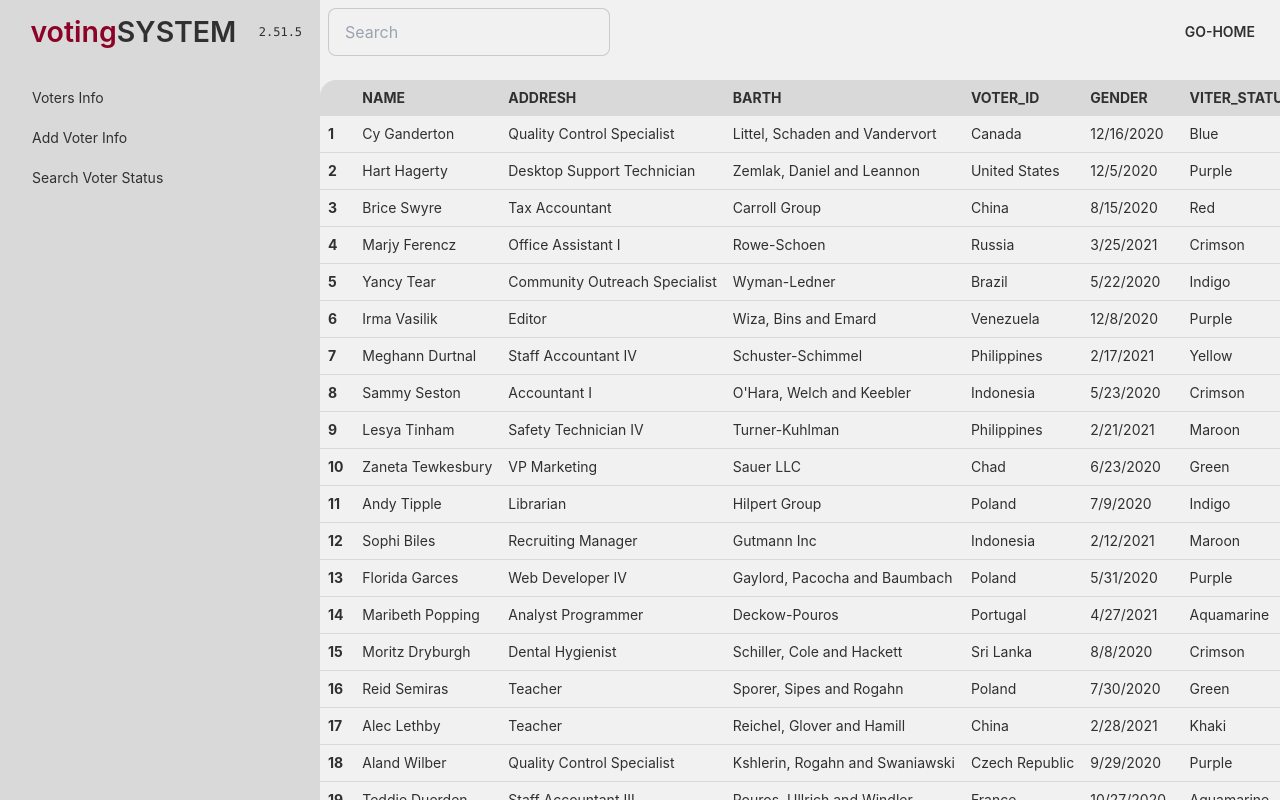
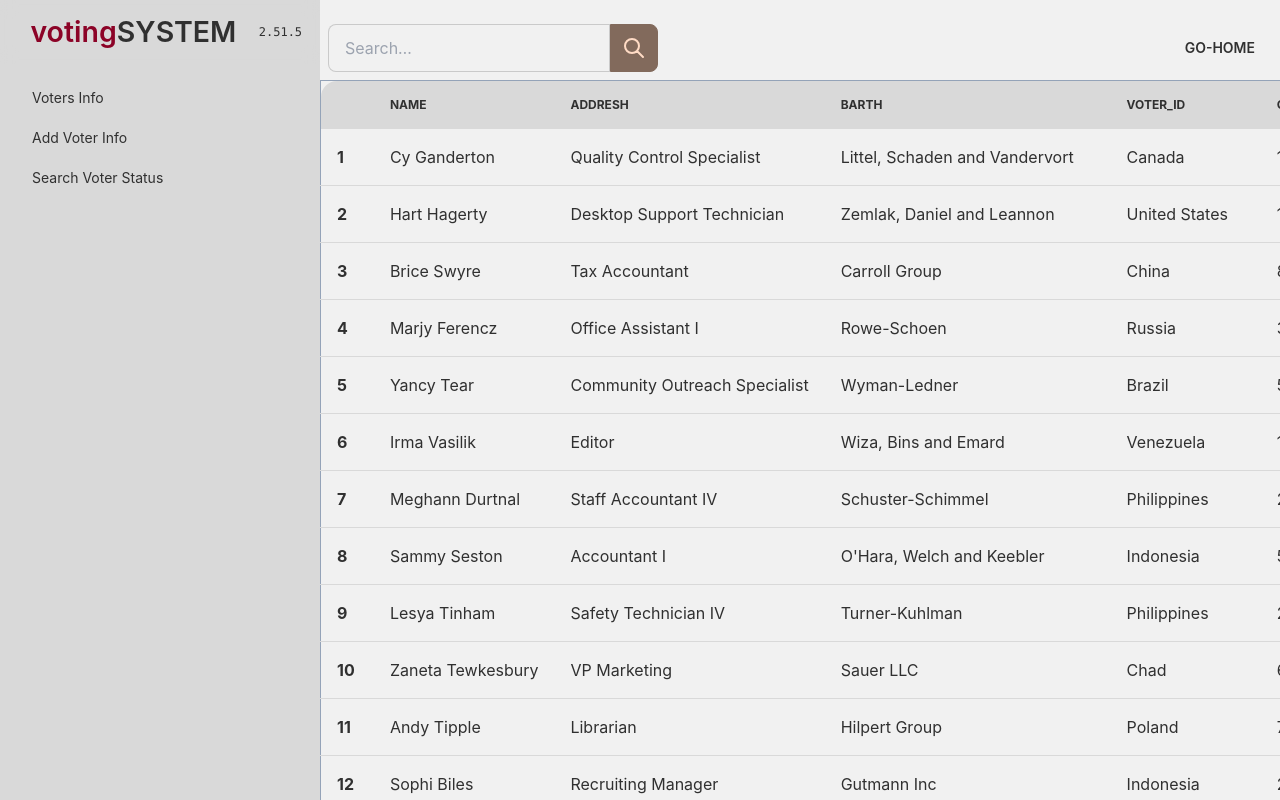
Before and after one commit to f4faysal/voting-system, a React (Create React App) app in the folder voting-client-side/: page /dashboard/voters-info in a window 1280 px wide. Built offline with nearby package versions, Linux system fonts and the light colour scheme; no server answers; sample sign-in values are in the browser's storage.

Commit message:
design a table

```diff
--- a/voting-client-side/package.json
+++ b/voting-client-side/package.json
@@ -3,13 +3,15 @@
   "version": "0.1.0",
   "private": true,
   "dependencies": {
-    "@heroicons/react": "^2.0.13",
+    "@heroicons/react": "^2.0.16",
+    "@tanstack/react-query": "^4.28.0",
     "@testing-library/jest-dom": "^5.16.5",
     "@testing-library/react": "^13.4.0",
     "@testing-library/user-event": "^13.5.0",
     "daisyui": "^2.51.5",
     "firebase": "^9.15.0",
     "react": "^18.2.0",
+    "react-datepicker": "^4.10.0",
     "react-dom": "^18.2.0",
     "react-hot-toast": "^2.4.0",
     "react-router-dom": "^6.6.1",
--- a/voting-client-side/src/Components/DashbordNavbar.js
+++ b/voting-client-side/src/Components/DashbordNavbar.js
@@ -6,11 +6,29 @@ const DashbordNavbar = () => {
     <div className="navbar bg-base-100">
       <div className="flex-1">
         <div className="form-control">
-          <input
-            type="text"
-            placeholder="Search"
-            className="input input-bordered"
-          />
+          <div className="input-group">
+            <input
+              type="text"
+              placeholder="Search…"
+              className="input input-bordered"
+            />
+            <button className="btn btn-square">
+              <svg
+                xmlns="http://www.w3.org/2000/svg"
+                className="h-6 w-6"
+                fill="none"
+                viewBox="0 0 24 24"
+                stroke="currentColor"
+              >
+                <path
+                  strokeLinecap="round"
+                  strokeLinejoin="round"
+                  strokeWidth="2"
+                  d="M21 21l-6-6m2-5a7 7 0 11-14 0 7 7 0 0114 0z"
+                />
+              </svg>
+            </button>
+          </div>
         </div>
       </div>
       <div className="flex-none gap-2">
--- a/voting-client-side/src/Layout/DashboardLayout.js
+++ b/voting-client-side/src/Layout/DashboardLayout.js
@@ -1,6 +1,5 @@
 import React from "react";
 import { Link, Outlet } from "react-router-dom";
-import DashbordNavbar from "../Components/DashbordNavbar";
 
 const DashboardLayout = () => {
   return (
@@ -11,7 +10,7 @@ const DashboardLayout = () => {
         <input id="my-drawer-2" type="checkbox" className="drawer-toggle" />
         <div className="drawer-content ">
           {/* <!-- Page content here --> */}
-          <DashbordNavbar></DashbordNavbar>
+
           <div className="h-4"></div>
           <Outlet></Outlet>
         </div>
--- a/voting-client-side/src/Pages/Dashboard/AddVoterInfo.js
+++ b/voting-client-side/src/Pages/Dashboard/AddVoterInfo.js
@@ -1,9 +1,12 @@
 import React from 'react';
+import AddServiceForm from '../../Components/Form/AddServiceForm';
+import SearchForm from '../../Components/Form/SearchForm';
 
 const AddVoterInfo = () => {
     return (
         <div>
-            AddVoterInfo
+            <AddServiceForm></AddServiceForm>
+            <SearchForm></SearchForm>
         </div>
     );
 };
--- a/voting-client-side/src/Pages/Dashboard/VotersInfo.js
+++ b/voting-client-side/src/Pages/Dashboard/VotersInfo.js
@@ -1,10 +1,13 @@
 import React from "react";
+import DashbordNavbar from "../../Components/DashbordNavbar";
 
 const VotersInfo = () => {
   return (
+    <>
+      <DashbordNavbar></DashbordNavbar>
 
       <div className="overflow-x-auto">
-        <table className="table table-compact ">
+        <table className="table w-full table-auto border-collapse border border-slate-400">
           <thead>
             <tr>
               <th></th>
@@ -14,7 +17,6 @@ const VotersInfo = () => {
               <th>voter_id</th>
               <th>gender</th>
               <th>viter_status</th>
-
             </tr>
           </thead>
           <tbody>
@@ -203,16 +205,16 @@ const VotersInfo = () => {
             <tr>
               <th></th>
               <th>Name</th>
-              <th>Job</th>
-              <th>company</th>
-              <th>location</th>
-              <th>Last Login</th>
-              <th>Favorite Color</th>
+              <th>Addresh</th>
+              <th>Barth</th>
+              <th>voter_id</th>
+              <th>gender</th>
+              <th>viter_status</th>
             </tr>
           </tfoot>
         </table>
       </div>
-
+    </>
   );
 };
 
--- a/voting-client-side/src/Pages/Home.js
+++ b/voting-client-side/src/Pages/Home.js
@@ -46,11 +46,26 @@ const Home = () => {
             {`The total 400 registered voters 2023. Custom voter identification and checking the presence of all Bangladeshi votes in Italy`}
           </p>
 
-          <PrimaryButton classes="w-full px-8 py-3 font-semibold rounded-md bg-gray-900 hover:bg-gray-700 hover:text-white text-gray-100">
-            <Link to={"/dashboard/search-voter-status"}>
+          <PrimaryButton classes=" flex px-8 py-3 font-semibold rounded-md bg-gray-900 hover:bg-gray-700 hover:text-white text-gray-100">
+            <Link className="px-4" to={"/dashboard/search-voter-status"}>
               Search Voter Status{" "}
             </Link>
+            <svg
+                xmlns="http://www.w3.org/2000/svg"
+                className="h-6 w-6"
+                fill="none"
+                viewBox="0 0 24 24"
+                stroke="currentColor"
+              >
+                <path
+                  strokeLinecap="round"
+                  strokeLinejoin="round"
+                  strokeWidth="2"
+                  d="M21 21l-6-6m2-5a7 7 0 11-14 0 7 7 0 0114 0z"
+                />
+              </svg>
           </PrimaryButton>
+
         </div>
       </div>
     </div>
```
Also changed, not shown: 1 other file (tests, documents, lock files or other folders).
